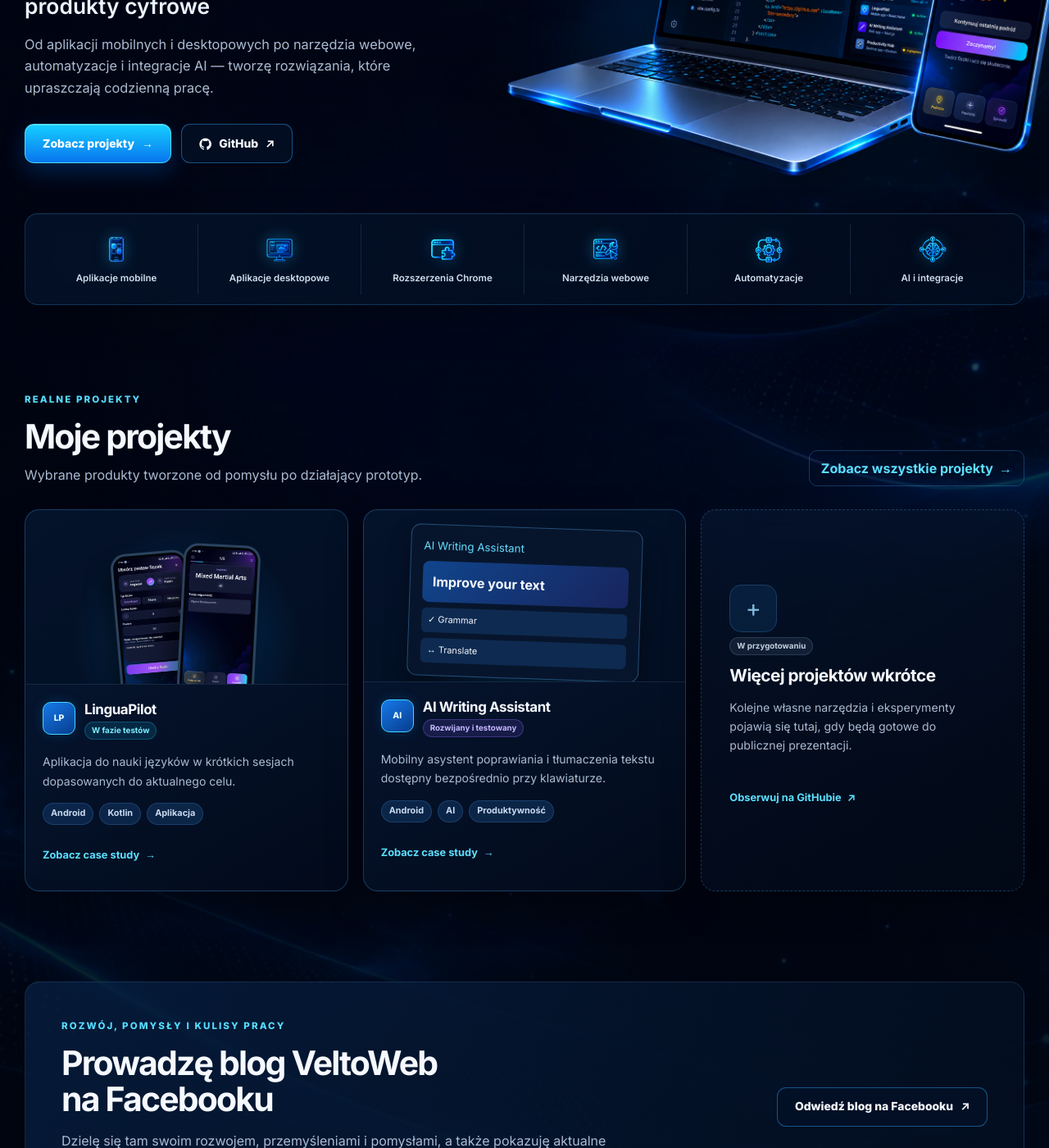
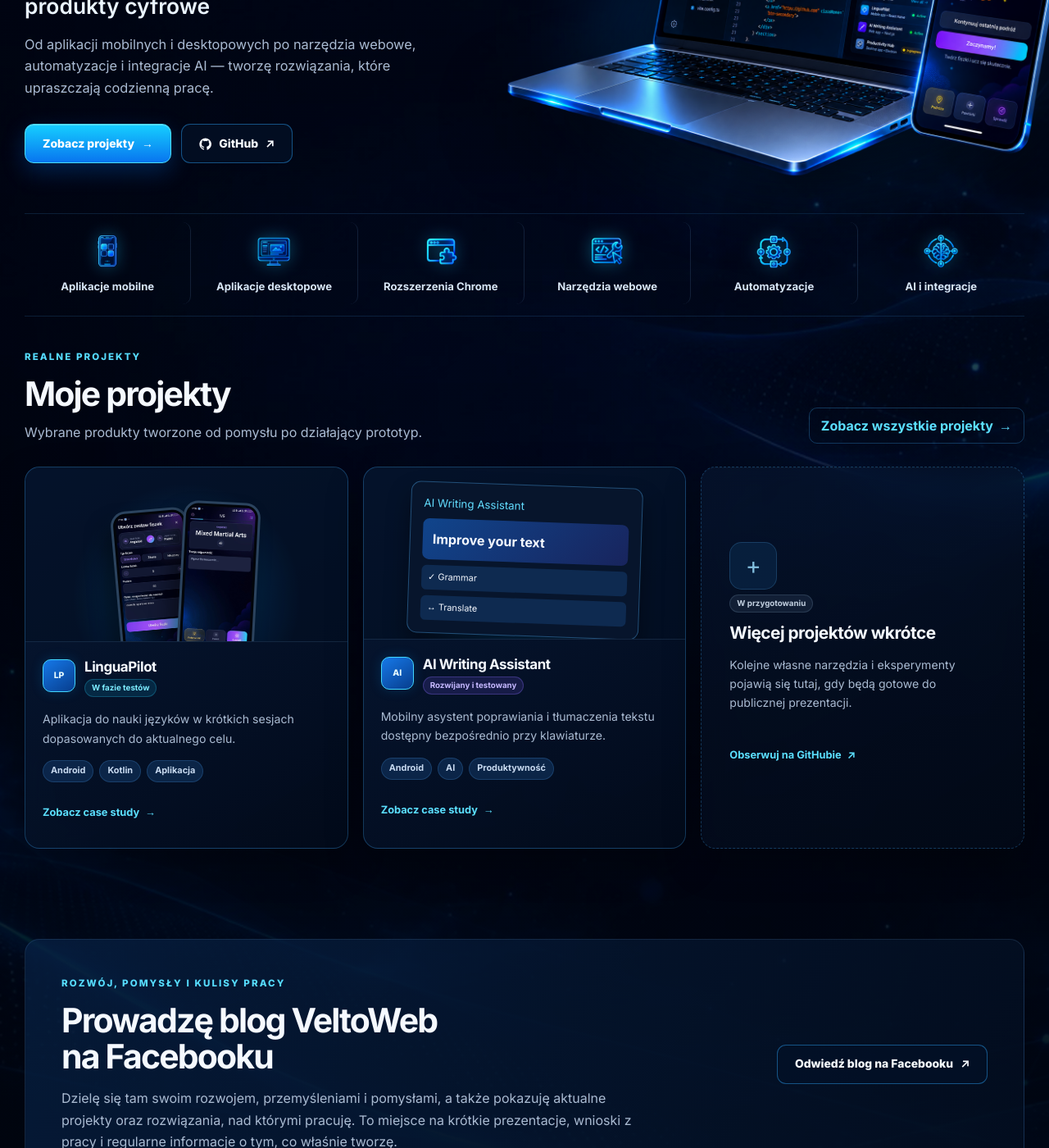
Before and after one commit to wiktor-furmanczyk/wiktor-furmanczyk.github.io, a Jekyll site: the page built from index.md, in a window 1280 px wide and 1400 px high, scrolled down 364 px. Shown: the whole window at 82% size. Built offline with Jekyll 4.4.1, drawn with Linux system fonts in a browser that asks for light colours.

Commit message:
fix: refine expertise strip spacing and typography

```diff
--- a/assets/css/style.scss
+++ b/assets/css/style.scss
@@ -93,13 +93,16 @@ h3 { margin: 0; font-size: 1.06rem; letter-spacing: -0.025em; }
 .hero-art::before { position: absolute; z-index: -1; width: 88%; height: 62%; right: -4%; bottom: 5%; content: ""; background: rgba(0, 137, 255, .2); filter: blur(58px); border-radius: 50%; }
 .hero-art img { width: min(760px, 112%); max-width: none; height: auto; filter: drop-shadow(0 32px 42px rgba(0,0,0,.55)); transform: translateX(3%); }
 
-.expertise-strip { display: grid; grid-template-columns: repeat(6, minmax(0, 1fr)); margin-bottom: 34px; padding: 12px; background: linear-gradient(120deg, rgba(4,20,44,.78), rgba(2,12,29,.68)); border: 1px solid rgba(52, 160, 231, .26); border-radius: 16px; box-shadow: 0 18px 48px rgba(0,0,0,.24), inset 0 1px rgba(255,255,255,.025); backdrop-filter: blur(14px); }
-.expertise-strip div { display: grid; min-height: 86px; place-items: center; align-content: center; gap: 6px; padding: 7px 5px; color: #d0dfef; border-right: 1px solid var(--border-soft); font-size: .72rem; font-weight: 600; text-align: center; }
+.expertise-strip { display: grid; grid-template-columns: repeat(6, minmax(0, 1fr)); margin-bottom: 0; padding: 10px 0 14px; background: transparent; border-block: 1px solid rgba(62, 151, 218, .18); }
+.expertise-strip div { position: relative; display: grid; min-height: 100px; place-items: center; align-content: center; gap: 8px; padding: 10px 8px; color: #d7e5f4; border-right: 1px solid var(--border-soft); border-radius: 10px; font-size: .82rem; font-weight: 700; text-align: center; transition: color .2s ease, background .2s ease; }
 .expertise-strip div:last-child { border: 0; }
-.expertise-strip img { width: 40px; height: 40px; object-fit: contain; filter: drop-shadow(0 0 9px rgba(25,196,255,.34)); transition: filter .2s ease, transform .2s ease; }
-.expertise-strip div:hover img { filter: drop-shadow(0 0 14px rgba(25,214,255,.58)); transform: translateY(-2px) scale(1.05); }
+.expertise-strip div::after { position: absolute; width: 34px; height: 2px; right: 0; bottom: 1px; left: 0; margin: auto; content: ""; background: var(--cyan); border-radius: 2px; box-shadow: 0 0 10px rgba(32,217,255,.5); opacity: 0; transform: scaleX(.4); transition: opacity .2s ease, transform .2s ease; }
+.expertise-strip img { width: 50px; height: 50px; object-fit: contain; filter: drop-shadow(0 0 10px rgba(25,196,255,.34)); transition: filter .2s ease, transform .2s ease; }
+.expertise-strip div:hover { color: #fff; background: linear-gradient(180deg, rgba(12,63,111,.14), transparent); }
+.expertise-strip div:hover::after { opacity: 1; transform: scaleX(1); }
+.expertise-strip div:hover img { filter: drop-shadow(0 0 16px rgba(25,214,255,.62)); transform: translateY(-3px) scale(1.06); }
 
-.projects-section { padding-block: 72px; }
+.projects-section { padding-block: 40px 72px; }
 .project-grid { display: grid; grid-template-columns: repeat(3, minmax(0, 1fr)); gap: 18px; }
 .project-card { overflow: hidden; background: linear-gradient(150deg, rgba(8,29,61,.84), rgba(2,11,27,.9)); border: 1px solid var(--border); border-radius: var(--radius); box-shadow: 0 18px 46px rgba(0,0,0,.3), inset 0 1px rgba(255,255,255,.025); backdrop-filter: blur(12px); transition: transform .24s ease, border-color .24s ease, box-shadow .24s ease; }
 .project-card:hover { transform: translateY(-5px); border-color: rgba(53, 207, 255, .58); box-shadow: 0 24px 56px rgba(0,0,0,.34), 0 0 26px rgba(0,143,255,.08); }
@@ -217,8 +220,9 @@ h3 { margin: 0; font-size: 1.06rem; letter-spacing: -0.025em; }
   h1, .product-copy h1 { font-size: clamp(2.75rem, 13.8vw, 4rem); }.eyebrow { font-size: .65rem; letter-spacing: .13em; }
   .button-row { display: grid; grid-template-columns: 1fr; }.button { width: 100%; }
   .hero { padding-top: 62px; }.hero-art { min-height: 300px; margin-top: 6px; }.hero-art img { width: 116%; transform: translateX(2%); }
-  .expertise-strip { grid-template-columns: 1fr 1fr; padding: 8px; }.expertise-strip div { min-height: 66px; border-bottom: 1px solid var(--border-soft); }.expertise-strip div:nth-child(odd) { border-right: 1px solid var(--border-soft); }.expertise-strip div:nth-child(even) { border-right: 0; }.expertise-strip div:nth-last-child(-n+2) { border-bottom: 0; }
-  .projects-section { padding-block: 54px; }.project-card-upcoming { min-height: 310px; padding: 26px; }.project-card-body { padding: 20px; }.project-card-body > p { font-size: .94rem; }
+  .expertise-strip { grid-template-columns: 1fr 1fr; padding: 6px 0 10px; }.expertise-strip div { min-height: 88px; border-bottom: 1px solid var(--border-soft); }.expertise-strip div:nth-child(odd) { border-right: 1px solid var(--border-soft); }.expertise-strip div:nth-child(even) { border-right: 0; }.expertise-strip div:nth-last-child(-n+2) { border-bottom: 0; }
+  .expertise-strip img { width: 44px; height: 44px; }
+  .projects-section { padding-block: 34px 54px; }.project-card-upcoming { min-height: 310px; padding: 26px; }.project-card-body { padding: 20px; }.project-card-body > p { font-size: .94rem; }
   .blog-section { padding: 24px 20px; }
   .product-title-row { align-items: flex-start; }.product-title-row .product-icon { flex-basis: 42px; height: 42px; }.product-lead { font-size: 1.2rem; }.product-description { font-size: .96rem; }
   .phones-showcase { gap: 5px; margin-top: 30px; padding-inline: 0; }.phone { max-width: 112px; padding: 3px; border-width: 3px; border-radius: 19px; }.phone img { border-radius: 13px; }.phone-center { transform: translateY(-12px); }.phone-left { transform: rotate(-2deg); }.phone-right { transform: rotate(2deg); }
```
